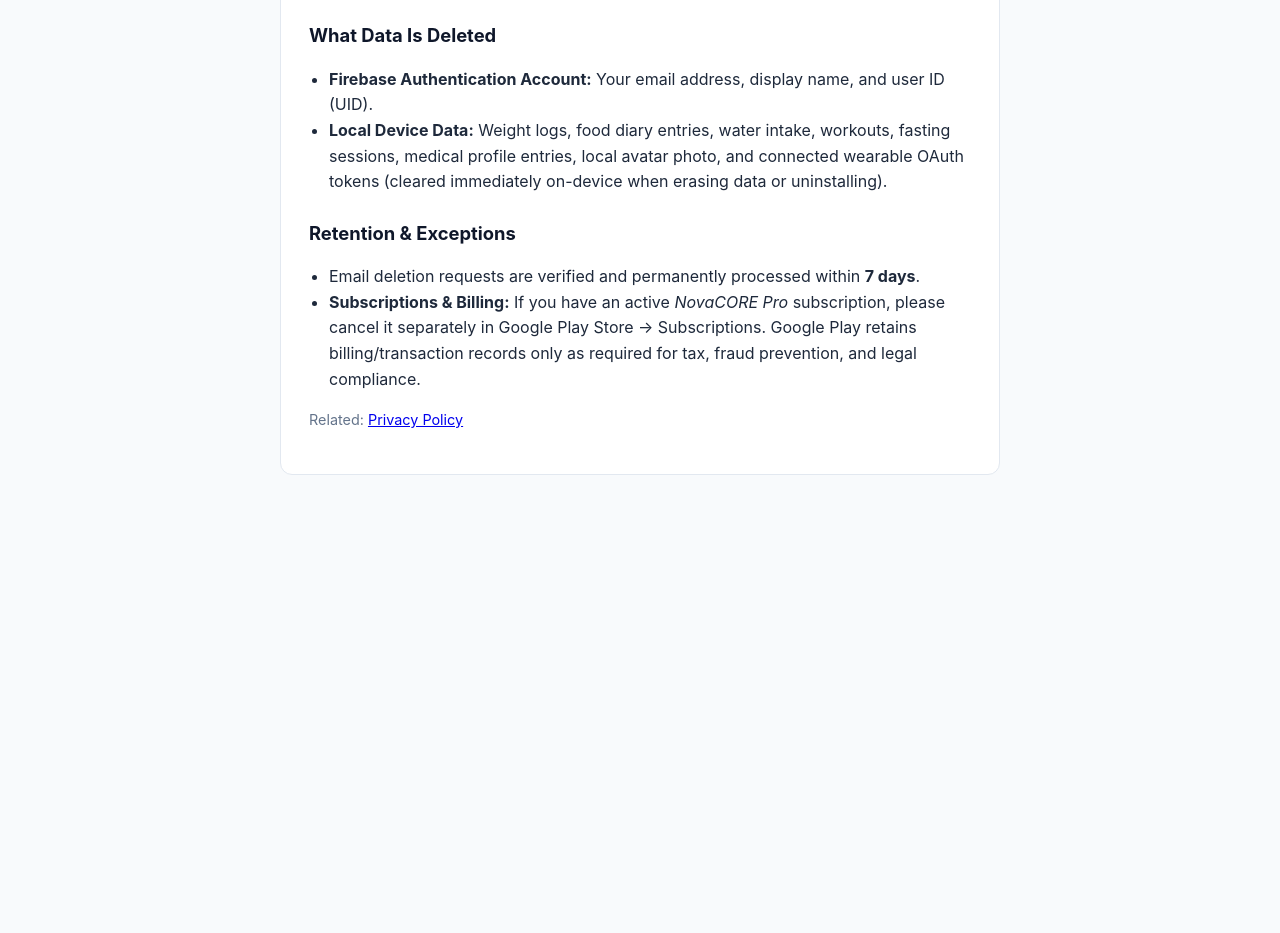
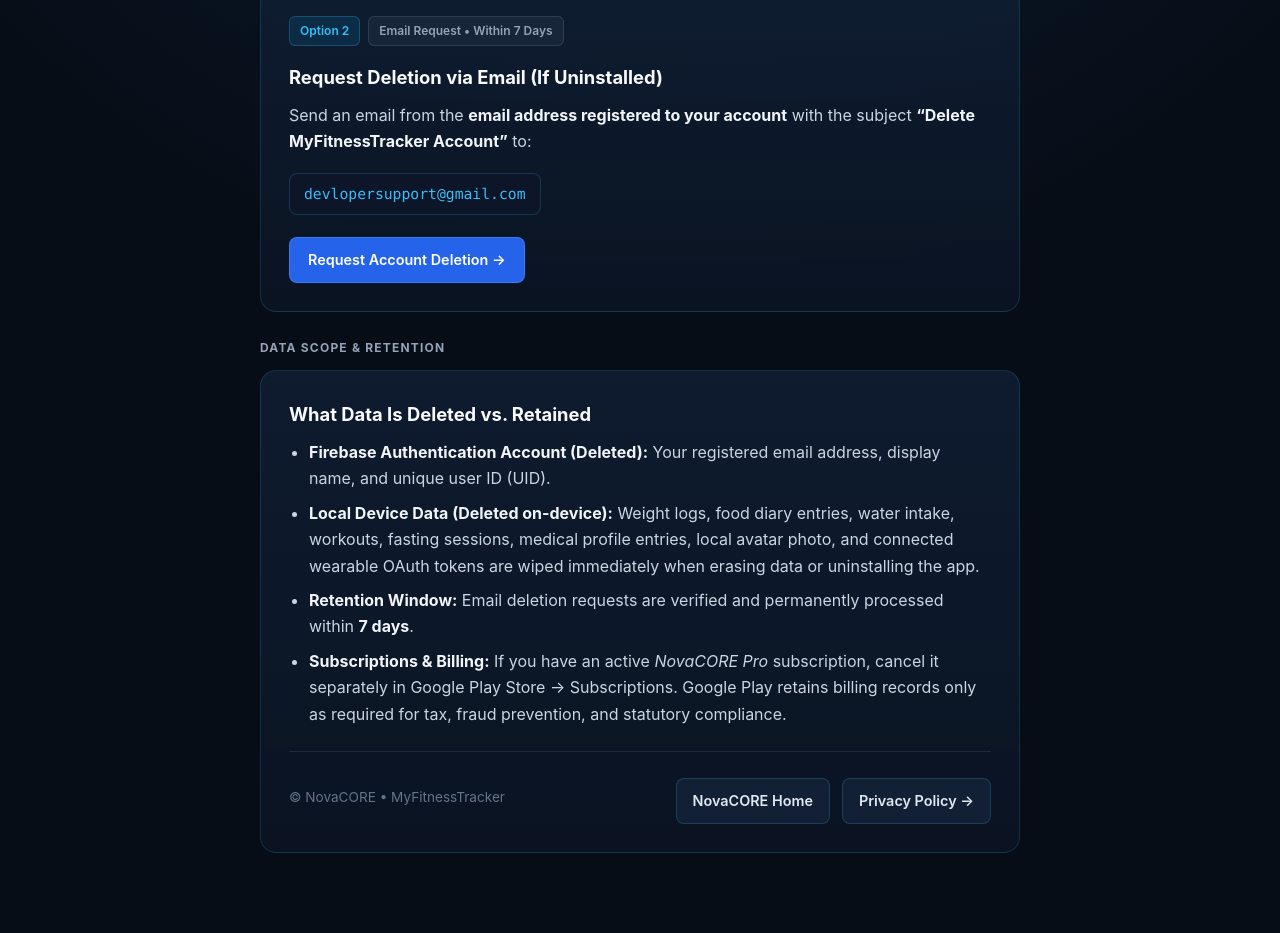
Before and after one commit to androiddevloper-bot/androiddevloper-bot.github.io, a plain HTML site: page myfitnesstracker/delete-account.html in a window 1280 px wide. Shown: the part 600-1533 px from the top of the page. Before the commit the page ends 1115 px from the top, so only its background shows below. Drawn offline with Linux system fonts and the light colour scheme.

Commit message:
Update delete-account.html

```diff
--- a/myfitnesstracker/delete-account.html
+++ b/myfitnesstracker/delete-account.html
@@ -3,81 +3,250 @@
 <head>
   <meta charset="UTF-8" />
   <meta name="viewport" content="width=device-width, initial-scale=1.0" />
-  <title>Delete Account - MyFitnessTracker (NovaCORE)</title>
+  <title>Delete Account — MyFitnessTracker | NovaCORE</title>
   <style>
+    * {
+      box-sizing: border-box;
+    }
     body {
-      font-family: -apple-system, BlinkMacSystemFont, "Segoe UI", Roboto, sans-serif;
-      line-height: 1.6;
-      max-width: 720px;
-      margin: 40px auto;
-      padding: 0 20px;
-      color: #1e293b;
-      background: #f8fafc;
+      margin: 0;
+      min-height: 100vh;
+      font-family: -apple-system, BlinkMacSystemFont, "Segoe UI", Roboto, Inter, sans-serif;
+      line-height: 1.65;
+      color: #cbd5e1;
+      background:
+        radial-gradient(circle at 50% 0%, rgba(14, 165, 233, 0.14), transparent 55%),
+        #070d17;
+      padding: 36px 20px 60px;
     }
+    .container {
+      max-width: 760px;
+      margin: 0 auto;
+    }
+    .hero-card,
     .card {
-      background: #ffffff;
-      border: 1px solid #e2e8f0;
-      border-radius: 12px;
+      background: linear-gradient(180deg, rgba(16, 30, 51, 0.88) 0%, rgba(11, 20, 35, 0.94) 100%);
+      border: 1px solid rgba(56, 189, 248, 0.16);
+      border-radius: 16px;
       padding: 28px;
+      margin-bottom: 20px;
     }
-    h1 { margin-top: 0; font-size: 1.6rem; color: #0f172a; }
-    h2 { font-size: 1.15rem; margin-top: 24px; color: #0f172a; }
-    .btn {
+    .hero-card {
+      text-align: center;
+      padding: 34px 28px;
+    }
+    .eyebrow {
       display: inline-block;
-      margin-top: 10px;
+      padding: 5px 14px;
+      border-radius: 999px;
+      font-size: 0.72rem;
+      font-weight: 700;
+      letter-spacing: 0.08em;
+      text-transform: uppercase;
+      color: #38bdf8;
+      background: rgba(14, 165, 233, 0.12);
+      border: 1px solid rgba(56, 189, 248, 0.25);
+      margin-bottom: 14px;
+    }
+    h1 {
+      margin: 0 0 10px;
+      font-size: 1.9rem;
+      font-weight: 800;
+      color: #f8fafc;
+      letter-spacing: -0.02em;
+    }
+    .subtitle {
+      margin: 0 auto;
+      max-width: 560px;
+      color: #94a3b8;
+      font-size: 0.96rem;
+    }
+    .tag-row {
+      display: flex;
+      flex-wrap: wrap;
+      gap: 8px;
+      margin-bottom: 16px;
+    }
+    .tag {
+      display: inline-block;
+      padding: 4px 10px;
+      border-radius: 6px;
+      font-size: 0.75rem;
+      font-weight: 600;
+      color: #94a3b8;
+      background: rgba(148, 163, 184, 0.08);
+      border: 1px solid rgba(148, 163, 184, 0.18);
+    }
+    .tag.accent {
+      color: #38bdf8;
+      background: rgba(14, 165, 233, 0.12);
+      border-color: rgba(56, 189, 248, 0.25);
+    }
+    .section-label {
+      font-size: 0.75rem;
+      font-weight: 700;
+      letter-spacing: 0.1em;
+      text-transform: uppercase;
+      color: #94a3b8;
+      margin: 26px 0 12px;
+    }
+    h2 {
+      margin: 0 0 10px;
+      font-size: 1.15rem;
+      font-weight: 700;
+      color: #f8fafc;
+    }
+    p {
+      margin: 0 0 12px;
+    }
+    ol,
+    ul {
+      margin: 8px 0 0;
+      padding-left: 20px;
+    }
+    li {
+      margin-bottom: 8px;
+    }
+    strong {
+      color: #f1f5f9;
+    }
+    .email-box {
+      display: inline-block;
+      margin: 6px 0 14px;
+      padding: 8px 14px;
+      border-radius: 8px;
+      background: rgba(15, 23, 42, 0.85);
+      border: 1px solid rgba(56, 189, 248, 0.2);
+      color: #38bdf8;
+      font-family: ui-monospace, SFMono-Regular, Menlo, monospace;
+      font-size: 0.92rem;
+    }
+    .actions {
+      display: flex;
+      flex-wrap: wrap;
+      gap: 12px;
+      margin-top: 8px;
+    }
+    .btn-primary {
+      display: inline-block;
       padding: 10px 18px;
       background: #2563eb;
       color: #ffffff;
       text-decoration: none;
       border-radius: 8px;
+      font-size: 0.9rem;
       font-weight: 600;
+      border: 1px solid rgba(96, 165, 250, 0.35);
     }
-    ul { padding-left: 20px; }
-    .muted { color: #64748b; font-size: 0.9rem; }
+    .btn-primary:hover {
+      background: #1d4ed8;
+    }
+    .btn-secondary {
+      display: inline-block;
+      padding: 10px 16px;
+      background: rgba(19, 34, 56, 0.9);
+      color: #e2e8f0;
+      text-decoration: none;
+      border-radius: 8px;
+      font-size: 0.9rem;
+      font-weight: 600;
+      border: 1px solid rgba(56, 189, 248, 0.2);
+    }
+    .btn-secondary:hover {
+      border-color: rgba(56, 189, 248, 0.45);
+      color: #ffffff;
+    }
+    .footer {
+      display: flex;
+      flex-wrap: wrap;
+      justify-content: space-between;
+      align-items: center;
+      gap: 12px;
+      margin-top: 24px;
+      padding-top: 18px;
+      border-top: 1px solid rgba(148, 163, 184, 0.14);
+      font-size: 0.85rem;
+      color: #64748b;
+    }
   </style>
 </head>
 <body>
+  <div class="container">
+    <div class="hero-card">
+      <div class="eyebrow">NovaCORE &bull; Account &amp; Data Privacy</div>
+      <h1>Delete Your Account</h1>
+      <p class="subtitle">
+        Permanent account and personal data deletion instructions for
+        <strong>MyFitnessTracker</strong>, built on a local-first Android architecture.
+      </p>
+    </div>
+
+    <div class="section-label">How to Delete Your Account</div>
+
     <div class="card">
-    <h1>Account &amp; Data Deletion — MyFitnessTracker</h1>
-    <p class="muted">App: <strong>MyFitnessTracker</strong> &bull; Developer: <strong>NovaCORE</strong></p>
-
-    <p>
-      You can permanently delete your MyFitnessTracker account and associated data at any time
-      directly in the app or by submitting a deletion request below.
-    </p>
-
-    <h2>Option 1: Delete Inside the App</h2>
+      <div class="tag-row">
+        <span class="tag accent">Option 1</span>
+        <span class="tag">In-App &bull; Instant</span>
+      </div>
+      <h2>Delete Inside MyFitnessTracker</h2>
       <ol>
-      <li>Open <strong>MyFitnessTracker</strong> and sign in.</li>
+        <li>Open <strong>MyFitnessTracker</strong> and sign in to your account.</li>
         <li>Go to the <strong>More</strong> tab &rarr; <strong>Data &amp; Privacy</strong>.</li>
         <li>Tap <strong>Erase All Data / Delete Account</strong> and confirm.</li>
       </ol>
+    </div>
 
-    <h2>Option 2: Request Deletion via Email (If Uninstalled)</h2>
+    <div class="card">
+      <div class="tag-row">
+        <span class="tag accent">Option 2</span>
+        <span class="tag">Email Request &bull; Within 7 Days</span>
+      </div>
+      <h2>Request Deletion via Email (If Uninstalled)</h2>
       <p>
         Send an email from the <strong>email address registered to your account</strong> with the subject
         <strong>&ldquo;Delete MyFitnessTracker Account&rdquo;</strong> to:
       </p>
-    <p><strong>Email:</strong> devlopersupprt@gmail.com</p>
-    <a class="btn" href="mailto:devlopersupprt@gmail.com?subject=Delete%20MyFitnessTracker%20Account&body=Please%20permanently%20delete%20my%20MyFitnessTracker%20account%20registered%20with%20this%20email%20address.">
-      Request Account Deletion
+      <div class="email-box">devlopersupport@gmail.com</div>
+      <div class="actions">
+        <a class="btn-primary" href="mailto:devlopersupport@gmail.com?subject=Delete%20MyFitnessTracker%20Account&body=Please%20permanently%20delete%20my%20MyFitnessTracker%20account%20registered%20with%20this%20email%20address.">
+          Request Account Deletion &rarr;
         </a>
+      </div>
+    </div>
 
-    <h2>What Data Is Deleted</h2>
+    <div class="section-label">Data Scope &amp; Retention</div>
+
+    <div class="card">
+      <h2>What Data Is Deleted vs. Retained</h2>
       <ul>
-      <li><strong>Firebase Authentication Account:</strong> Your email address, display name, and user ID (UID).</li>
-      <li><strong>Local Device Data:</strong> Weight logs, food diary entries, water intake, workouts, fasting sessions, medical profile entries, local avatar photo, and connected wearable OAuth tokens (cleared immediately on-device when erasing data or uninstalling).</li>
+        <li>
+          <strong>Firebase Authentication Account (Deleted):</strong> Your registered email address, display name,
+          and unique user ID (UID).
+        </li>
+        <li>
+          <strong>Local Device Data (Deleted on-device):</strong> Weight logs, food diary entries, water intake,
+          workouts, fasting sessions, medical profile entries, local avatar photo, and connected wearable OAuth tokens
+          are wiped immediately when erasing data or uninstalling the app.
+        </li>
+        <li>
+          <strong>Retention Window:</strong> Email deletion requests are verified and permanently processed within
+          <strong>7 days</strong>.
+        </li>
+        <li>
+          <strong>Subscriptions &amp; Billing:</strong> If you have an active <em>NovaCORE Pro</em> subscription,
+          cancel it separately in Google Play Store &rarr; Subscriptions. Google Play retains billing records only as
+          required for tax, fraud prevention, and statutory compliance.
+        </li>
       </ul>
 
-    <h2>Retention &amp; Exceptions</h2>
-    <ul>
-      <li>Email deletion requests are verified and permanently processed within <strong>7 days</strong>.</li>
-      <li><strong>Subscriptions &amp; Billing:</strong> If you have an active <em>NovaCORE Pro</em> subscription, please cancel it separately in Google Play Store &rarr; Subscriptions. Google Play retains billing/transaction records only as required for tax, fraud prevention, and legal compliance.</li>
-    </ul>
-
-    <p class="muted">
-      Related: <a href="https://androiddevloper-bot.github.io/myfitnesstracker/privacy-policy.html">Privacy Policy</a>
-    </p>
+      <div class="footer">
+        <span>&copy; NovaCORE &bull; MyFitnessTracker</span>
+        <div class="actions">
+          <a class="btn-secondary" href="https://androiddevloper-bot.github.io/">NovaCORE Home</a>
+          <a class="btn-secondary" href="https://androiddevloper-bot.github.io/myfitnesstracker/privacy-policy.html">Privacy Policy &rarr;</a>
+        </div>
+      </div>
+    </div>
   </div>
 </body>
 </html>
```
Lines whose indentation alone changed are shown as unchanged.
